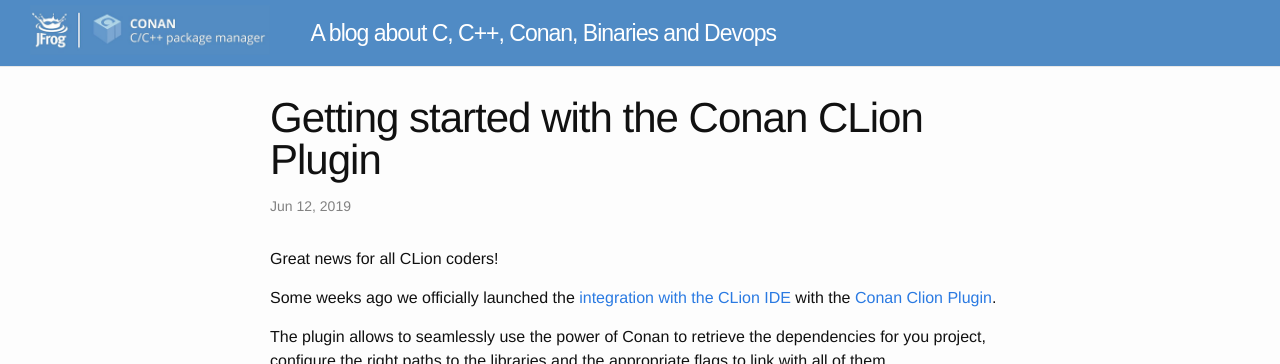
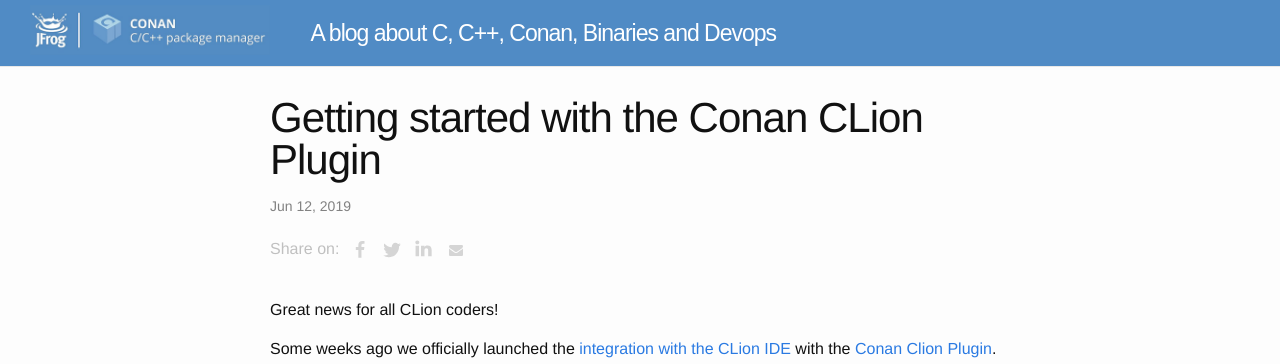
Before and after one commit to conan-io/conan-io.github.io, a Jekyll site: the page built from _posts/2019-06-12-Getting-started-conan-clion-plugin.markdown, in a window 1280 px wide, cut to the strip 0-364 px from the top of the page. Built offline with Jekyll 4.4.1, drawn with Linux system fonts in a browser that asks for light colours; comment, search, counter and statistics services are not loaded.

Commit message:
Share blog post over social medias
Signed-off-by: Uilian Ries <uilianries@gmail.com>

```diff
--- /dev/null
+++ b/_includes/share-buttons.html
@@ -0,0 +1,41 @@
+{% if include.pageurl != nil and include.pageurl != '' %}
+    {% assign pageurl = include.pageurl %}
+{% else %}
+    {% assign pageurl = page.url %}
+{% endif %}
+
+<style>
+#share-buttons {display: inline-block; vertical-align: middle; }
+#share-buttons:after {content: ""; display: block; clear: both;}
+#share-buttons > div {
+    position: relative;
+    text-align: left;
+    height: 36px;
+    width: 32px;
+    float: left;
+    text-align: center;
+}
+#share-buttons > div > svg {height: 16px; fill: #d5d5d5; margin-top: 10px;}
+#share-buttons > div:hover {cursor: pointer;}
+#share-buttons > div.facebook:hover > svg {fill: #3B5998;}
+#share-buttons > div.twitter:hover > svg {fill: #55ACEE;}
+#share-buttons > div.linkedin:hover > svg {fill: #0077b5;}
+#share-buttons > div.pinterest:hover > svg {fill: #CB2027;}
+#share-buttons > div.gplus:hover > svg {fill: #dd4b39;}
+#share-buttons > div.mail:hover > svg {fill: #7D7D7D;}
+#share-buttons > div.instagram:hover > svg {fill: #C73B92;}
+#share-buttons > div.facebook > svg {height: 18px; margin-top: 9px;}
+#share-buttons > div.twitter > svg {height: 20px; margin-top: 8px;}
+#share-buttons > div.linkedin > svg {height: 19px; margin-top: 7px;}
+#share-buttons > div.pinterest > svg {height: 20px; margin-top: 9px;}
+#share-buttons > div.gplus > svg {height: 17px; margin-top: 9px; position: relative; left: 1px;}
+#share-buttons > div.mail > svg {height: 14px; margin-top: 11px;}
+</style>
+
+<span style="color: silver;">Share on: </span><div id="share-buttons">
+    <div class="facebook" title="Share this on Facebook" onclick="window.open('http://www.facebook.com/share.php?u={{ site.url }}{{ pageurl }}');"><svg viewBox="0 0 1792 1792" xmlns="http://www.w3.org/2000/svg"><path d="M1343 12v264h-157q-86 0-116 36t-30 108v189h293l-39 296h-254v759h-306v-759h-255v-296h255v-218q0-186 104-288.5t277-102.5q147 0 228 12z"/></svg></div>
+    <div class="twitter" title="Share this on Twitter" onclick="window.open('http://twitter.com/home?status={{ site.url }}{{ pageurl }}');"><svg viewBox="0 0 1792 1792" xmlns="http://www.w3.org/2000/svg"><path d="M1684 408q-67 98-162 167 1 14 1 42 0 130-38 259.5t-115.5 248.5-184.5 210.5-258 146-323 54.5q-271 0-496-145 35 4 78 4 225 0 401-138-105-2-188-64.5t-114-159.5q33 5 61 5 43 0 85-11-112-23-185.5-111.5t-73.5-205.5v-4q68 38 146 41-66-44-105-115t-39-154q0-88 44-163 121 149 294.5 238.5t371.5 99.5q-8-38-8-74 0-134 94.5-228.5t228.5-94.5q140 0 236 102 109-21 205-78-37 115-142 178 93-10 186-50z"/></svg></div>
+    <div class="linkedin" title="Share this on Linkedin" onclick="window.open('https://www.linkedin.com/shareArticle?mini=true&url={{ site.url }}{{ pageurl }}&title=&summary=&source=');"><svg viewBox="0 0 1792 1792" xmlns="http://www.w3.org/2000/svg"><path d="M477 625v991h-330v-991h330zm21-306q1 73-50.5 122t-135.5 49h-2q-82 0-132-49t-50-122q0-74 51.5-122.5t134.5-48.5 133 48.5 51 122.5zm1166 729v568h-329v-530q0-105-40.5-164.5t-126.5-59.5q-63 0-105.5 34.5t-63.5 85.5q-11 30-11 81v553h-329q2-399 2-647t-1-296l-1-48h329v144h-2q20-32 41-56t56.5-52 87-43.5 114.5-15.5q171 0 275 113.5t104 332.5z"/></svg></div>
+    {% if page.image %}<div class="pinterest" title="Share this on Pinterest" onclick="window.open('https://pinterest.com/pin/create/button/?url=&media={{ site.url }}{{ page.image }}&description=');"><svg viewBox="0 0 1792 1792" xmlns="http://www.w3.org/2000/svg"><path d="M256 597q0-108 37.5-203.5t103.5-166.5 152-123 185-78 202-26q158 0 294 66.5t221 193.5 85 287q0 96-19 188t-60 177-100 149.5-145 103-189 38.5q-68 0-135-32t-96-88q-10 39-28 112.5t-23.5 95-20.5 71-26 71-32 62.5-46 77.5-62 86.5l-14 5-9-10q-15-157-15-188 0-92 21.5-206.5t66.5-287.5 52-203q-32-65-32-169 0-83 52-156t132-73q61 0 95 40.5t34 102.5q0 66-44 191t-44 187q0 63 45 104.5t109 41.5q55 0 102-25t78.5-68 56-95 38-110.5 20-111 6.5-99.5q0-173-109.5-269.5t-285.5-96.5q-200 0-334 129.5t-134 328.5q0 44 12.5 85t27 65 27 45.5 12.5 30.5q0 28-15 73t-37 45q-2 0-17-3-51-15-90.5-56t-61-94.5-32.5-108-11-106.5z"/></svg></div>{% endif %}
+    <div class="mail" title="Share this through Email" onclick="window.open('mailto:?&body={{ site.url }}{{ pageurl }}');"><svg viewBox="0 0 1792 1792" xmlns="http://www.w3.org/2000/svg"><path d="M1792 710v794q0 66-47 113t-113 47h-1472q-66 0-113-47t-47-113v-794q44 49 101 87 362 246 497 345 57 42 92.5 65.5t94.5 48 110 24.5h2q51 0 110-24.5t94.5-48 92.5-65.5q170-123 498-345 57-39 100-87zm0-294q0 79-49 151t-122 123q-376 261-468 325-10 7-42.5 30.5t-54 38-52 32.5-57.5 27-50 9h-2q-23 0-50-9t-57.5-27-52-32.5-54-38-42.5-30.5q-91-64-262-182.5t-205-142.5q-62-42-117-115.5t-55-136.5q0-78 41.5-130t118.5-52h1472q65 0 112.5 47t47.5 113z"/></svg></div>
+</div>
--- a/_layouts/post.html
+++ b/_layouts/post.html
@@ -10,6 +10,8 @@ comments: true
     <h1><small>{{ page.subtitle }}</small></h1>
     {% endif %}
     <p class="post-meta"><time datetime="{{ page.date | date_to_xmlschema }}" itemprop="datePublished">{{ page.date | date: "%b %-d, %Y" }}</time>{% if page.author %} • <span itemprop="author" itemscope itemtype="http://schema.org/Person"><span itemprop="name">{{ page.author }}</span></span>{% endif %}</p>
+
+    {% include share-buttons.html %}
   </header>
 
   <div class="post-content" itemprop="articleBody">
```
